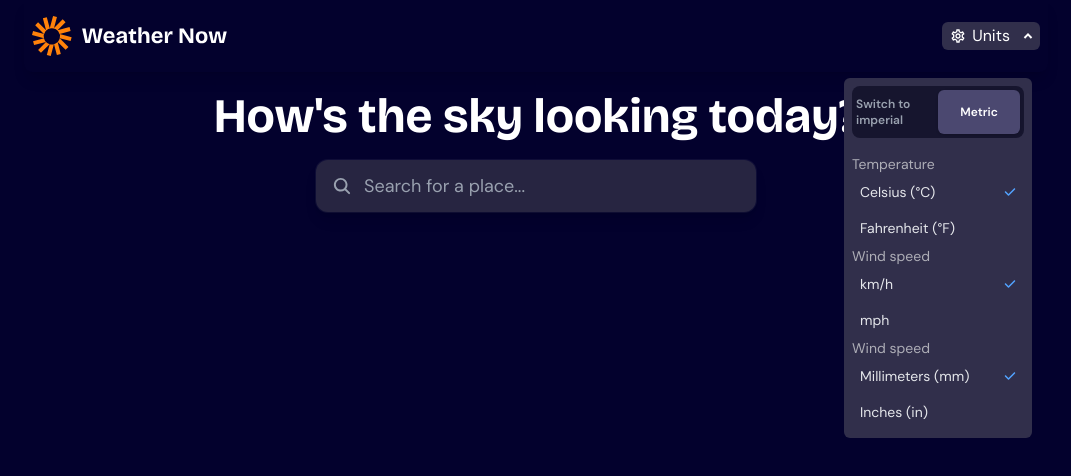
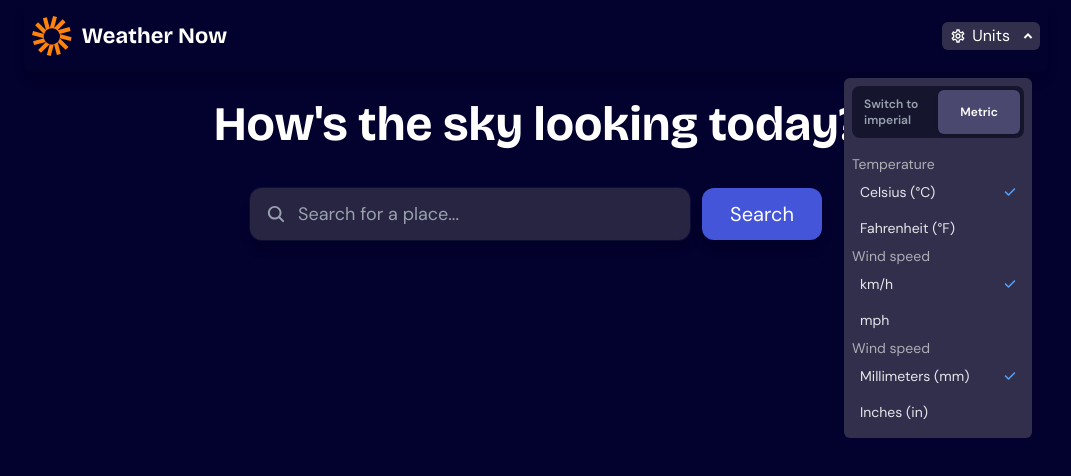
Before and after one commit to Harkornde/Weather, a React (Vite) app: page / in a window 1280 px wide. Both pictures are taken after a click on the button "Units". Shown: the top 476 px of the page, without its empty margins (104-1175 px from the left). Built offline with nearby package versions, Linux system fonts and the light colour scheme.

Commit message:
Little changes on the Nav_bar and search bar

```diff
--- a/src/components/SearchBar.jsx
+++ b/src/components/SearchBar.jsx
@@ -5,14 +5,14 @@ function SearchBar() {
   return (
     <>
       {/* Today's weather */}
-      <div className="mt-18">
-        <h1 className="p-5 text-5xl font-bold text-center font-['Bricolage_Grotesque']">
+      <div className="">
+        <h1 className="px-8 mt-25 text-5xl font-bold text-center font-['Bricolage_Grotesque']">
           How's the sky looking today?
         </h1>
 
         {/* Creating the search input and button */}
-        <div className="md:flex justify-center">
-          <div className="flex items-center w-full md:w-110 bg-[#272541] rounded-xl h-13 px-4 shadow-lg ring-1 ring-white/5 focus-within:ring-blue-400 focus-within:ring-2 transition-all cursor-text">
+        <div className="md:flex justify-center mt-10">
+          <div className="flex items-center md:w-110 bg-[#272541] rounded-xl h-13 px-4 shadow-lg ring-1 ring-white/5 focus-within:ring-blue-400 focus-within:ring-2 transition-all cursor-text">
             <IoSearch className="text-gray-400 text-xl shrink-0" />
             <input
               className="flex-1 bg-transparent text-white placeholder-gray-400 text-lg outline-none ml-3 h-full w-full"
@@ -21,6 +21,11 @@ function SearchBar() {
               id="search"
             />
           </div>
+
+          {/* Clicked Search Button */}
+          <div>
+            <button className="mt-3.5 md:mt-0 md:w-30 md:ml-3 block text-xl w-full h-13 bg-[#4455da] shadow-lg focus-within:ring-blue-400 focus-within:ring-2 rounded-xl">Search</button>
+          </div>
         </div>
       </div>
     </>
--- a/src/components/UnitsDropdown.jsx
+++ b/src/components/UnitsDropdown.jsx
@@ -71,7 +71,7 @@ function UnitsDropdown() {
                     : "text-gray-400 hover:text-white"
                 }`}
               >
-                <h1 className="text-left">Switch to imperial</h1>
+                <h1 className="text-left ml-1 md:ml-2">Switch to imperial</h1>
               </button>
 
               <button
```
